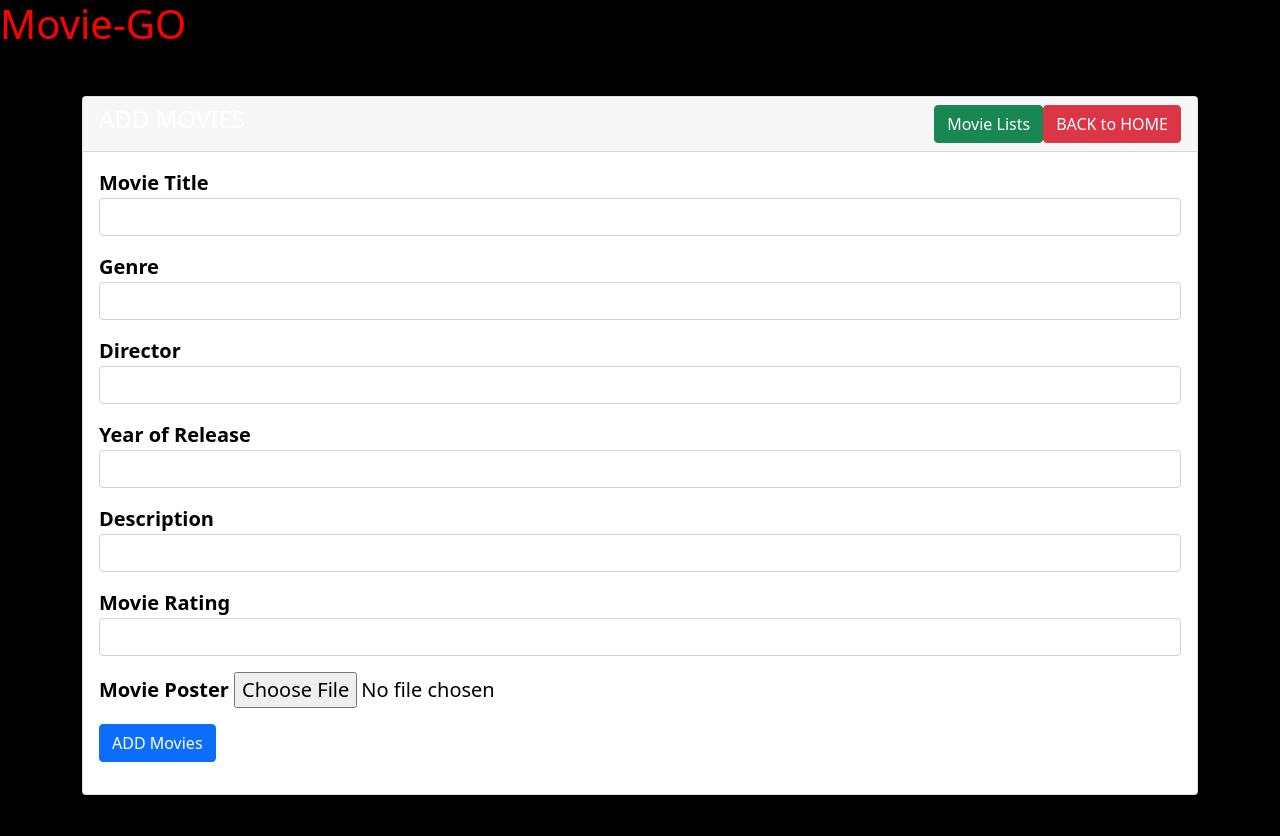
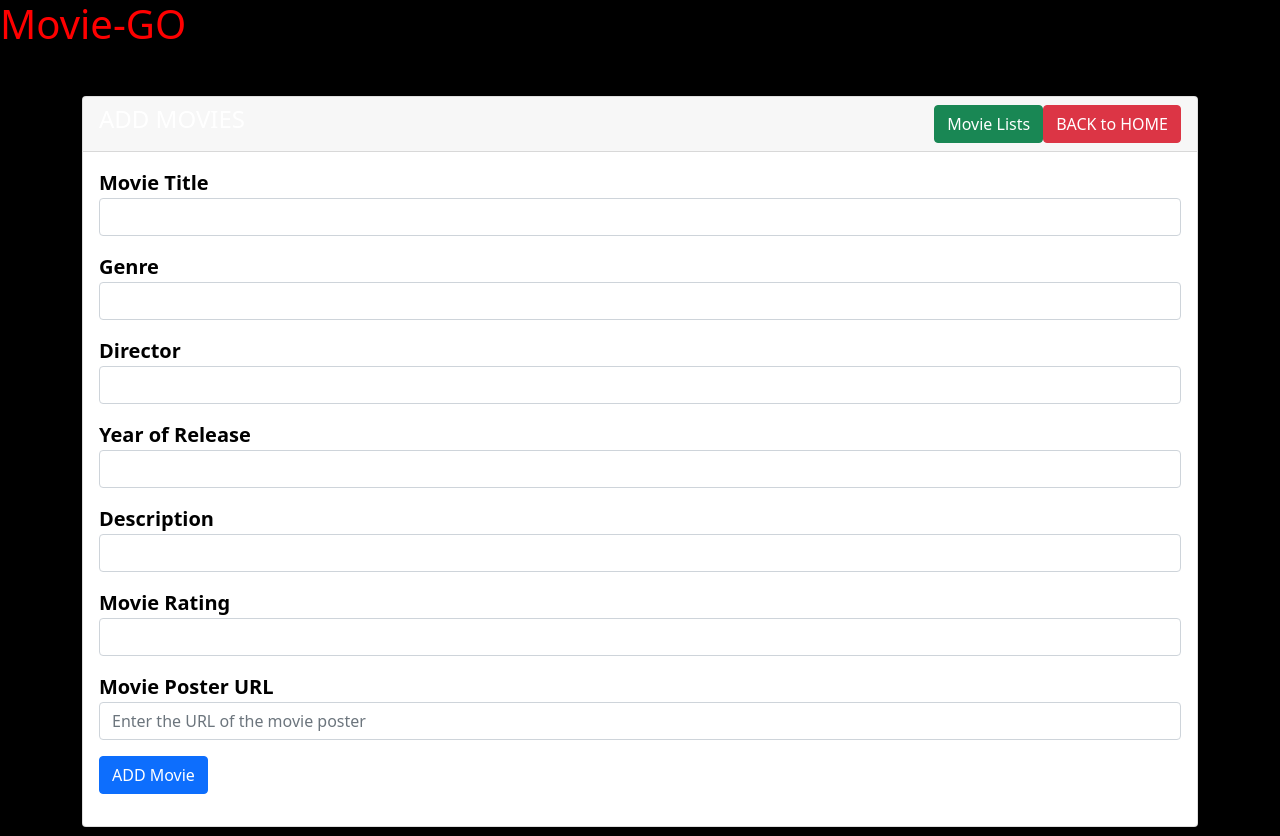
Before and after one commit to shalihin313/CSAD_Project, a PHP site: page /create.php in a window 1280 px wide. Run offline with PHP 8.4, Linux system fonts and the light colour scheme.

Commit message:
update form for url

```diff
--- a/create.php
+++ b/create.php
@@ -10,25 +10,18 @@ session_start();
     <meta name="viewport" content="width=device-width, initial-scale=1">
     <link rel="stylesheet" href="style.css">
     <link href="https://cdn.jsdelivr.net/npm/bootstrap@5.1.3/dist/css/bootstrap.min.css" rel="stylesheet">
-    <Style>
-        body{
+    <style>
+        body {
             background-color: black;
-            color:red;
-
-            }
-
+            color: red;
+        }
     </style>
-
-
-
-
     <title>Movies</title>
 </head>
 <body>
-    <h1>Movie-GO </h1>
+    <h1>Movie-GO</h1>
 
     <div class="container mt-5">
-
         <?php include('message.php'); ?>
 
         <div class="row">
@@ -41,39 +34,38 @@ session_start();
                         </h4>
                     </div>
                     <div class="card-body">
-                        <form action="code.php" method="POST" enctype="multipart/form-data">
+                        <form action="code.php" method="POST">
 
                             <div class="mb-3">
                                 <label>Movie Title</label>
-                                <input type="text" name="title" class="form-control">
+                                <input type="text" name="title" class="form-control" required>
                             </div>
                             <div class="mb-3">
                                 <label>Genre</label>
-                                <input type="text" name="genre" class="form-control">
+                                <input type="text" name="genre" class="form-control" required>
                             </div>
                             <div class="mb-3">
                                 <label>Director</label>
-                                <input type="text" name="director" class="form-control">
+                                <input type="text" name="director" class="form-control" required>
                             </div>
                             <div class="mb-3">
                                 <label>Year of Release</label>
-                                <input type="text" name="date" class="form-control">
+                                <input type="text" name="date" class="form-control" required>
                             </div>
                             <div class="mb-3">
                                 <label>Description</label>
-                                <input type="text" name="description" class="form-control">
+                                <input type="text" name="description" class="form-control" required>
                             </div>
                             <div class="mb-3">
                                 <label>Movie Rating</label>
-                                <input type="text" name="rating" class="form-control">
+                                <input type="text" name="rating" class="form-control" required>
                             </div>
                             <div class="mb-3">
-                                <label>Movie Poster</label>
-
-                                <input type="file" name="poster" id="poster">
+                                <label>Movie Poster URL</label>
+                                <input type="url" name="poster" class="form-control" placeholder="Enter the URL of the movie poster" required>
                             </div>
                             <div class="mb-3">
-                                <button type="submit" name="add" class="btn btn-primary">ADD Movies</button>
+                                <button type="submit" name="add" class="btn btn-primary">ADD Movie</button>
                             </div>
 
                         </form>
```
